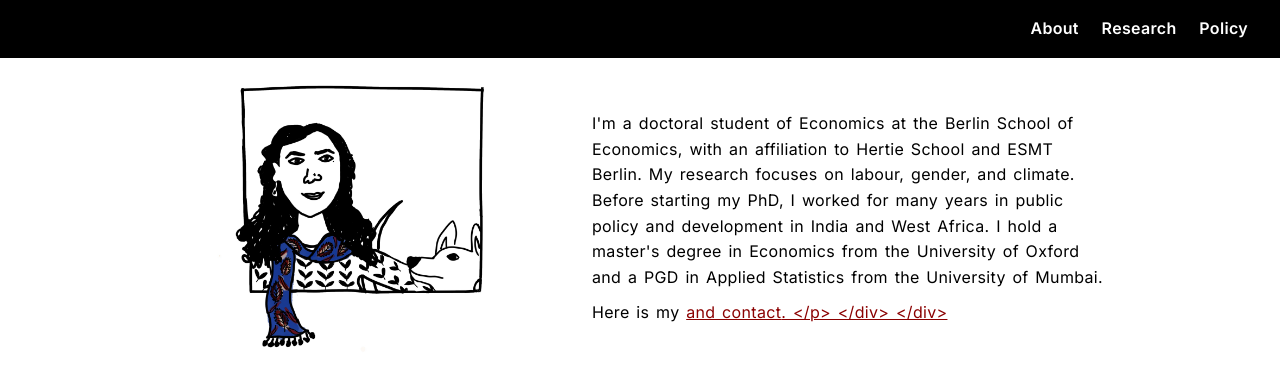
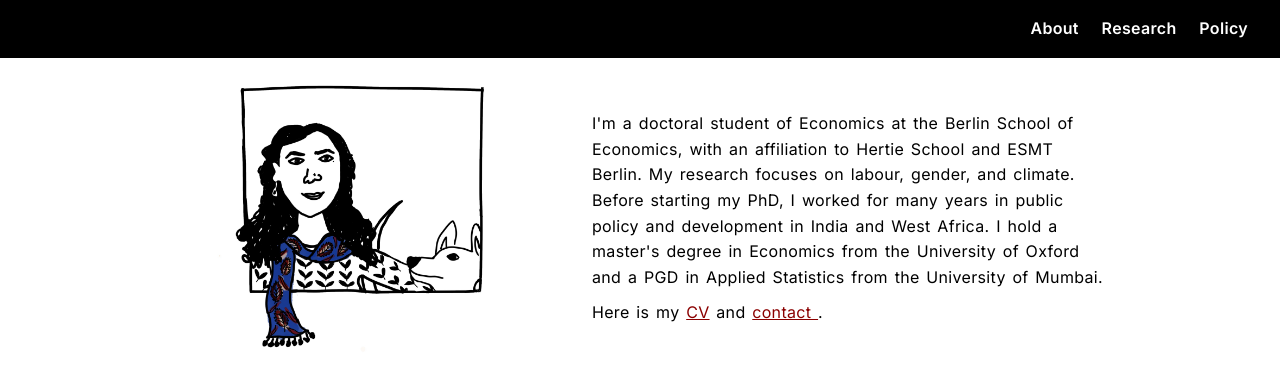
Before and after one commit to snehapmenon/snehapmenon.github.io, a Jekyll site: the page built from index.md, in a window 1280 px wide. Shown: the top 387 px of the page. Built offline with Jekyll 4.4.1, drawn with Linux system fonts in a browser that asks for light colours.

Commit message:
Update index.md

```diff
--- a/index.md
+++ b/index.md
@@ -14,6 +14,6 @@ description: "I'm a doctoral student of Economics at the Berlin School of Econom
   <div style="flex: 1 1 300px; padding: 1em;">
     <p>I'm a doctoral student of Economics at the Berlin School of Economics, with an affiliation to Hertie School and ESMT Berlin. My research focuses on labour, gender, and climate. Before starting my PhD, I worked for many years in public policy and development in India and West Africa. I hold a master's degree in Economics from the University of Oxford and a PGD in Applied Statistics from the University of Mumbai.</p>
 
-    <p>Here is my <a href="/assets/CV.pdf" target="_blank" style="color: darkred;"> and contact<a href="mailto:sneha.menon@esmt.org" target="_blank" style="color: darkred;">. </p>
+    <p>Here is my <a href="/assets/CV.pdf" target="_blank" style="color: darkred;">CV</a> and <a href="mailto:sneha.menon@esmt.org" target="_blank" style="color: darkred;">contact </a>. </p>
   </div>
 </div>
```
